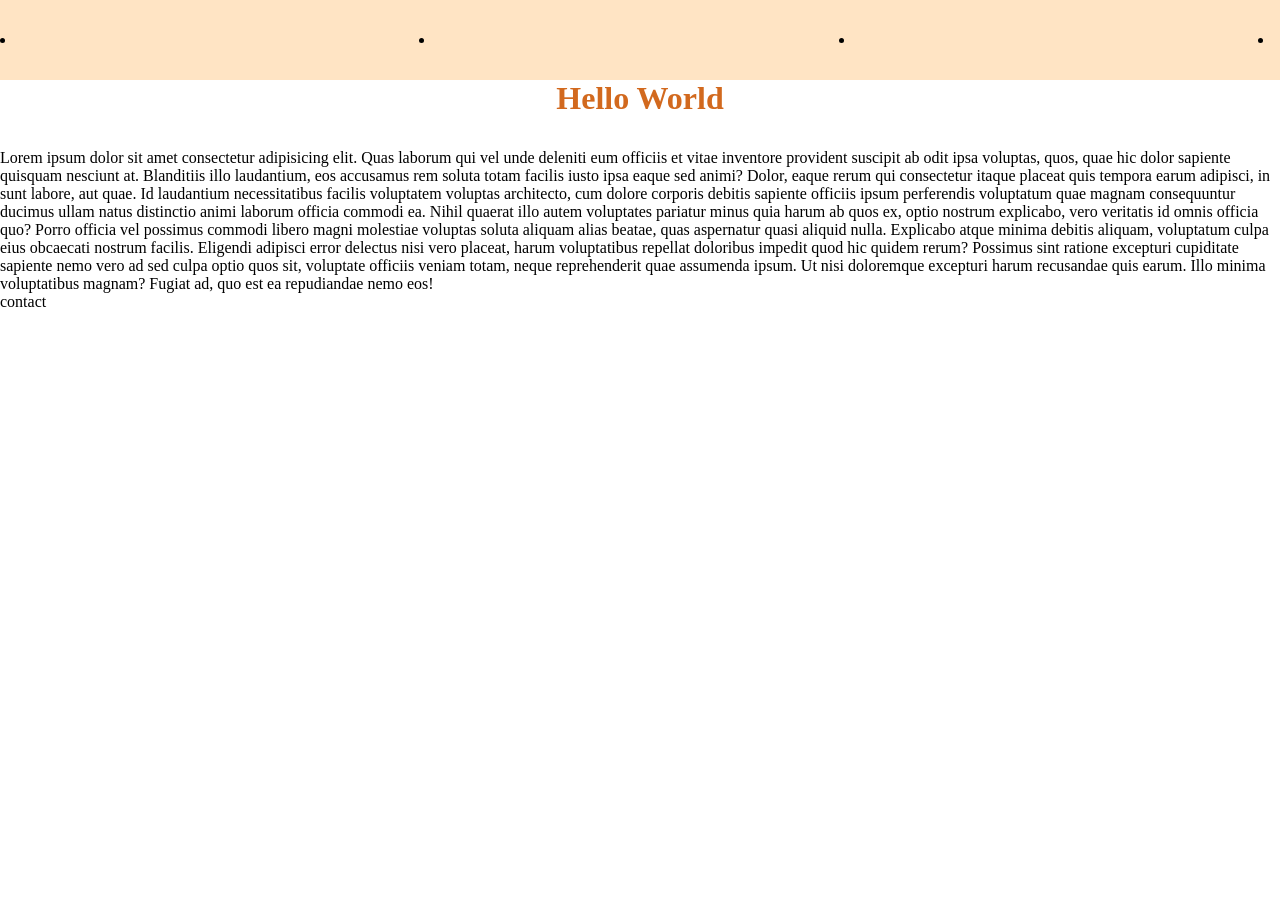
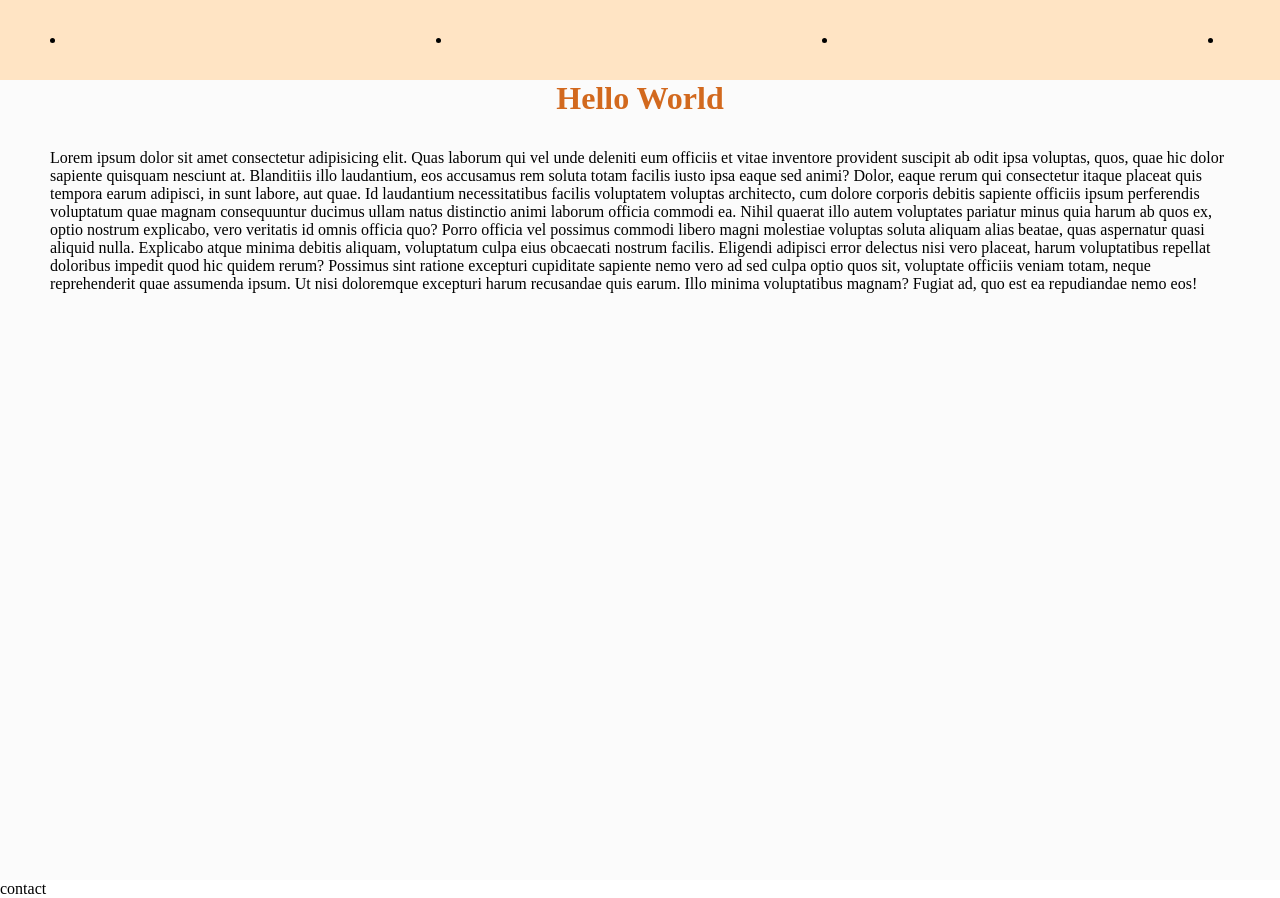
Before and after one commit to saraEM08/TP, a plain HTML site: page index.html in a window 1280 px wide. Before the commit the page ends 800 px from the top, so only its background shows below. Drawn offline with Linux system fonts and the light colour scheme.

Commit message:
CSS mise a jour

```diff
--- a/style.css
+++ b/style.css
@@ -17,4 +17,11 @@ header {
   background-color: bisque;
   height: 10vh;
   align-items: center;
+  padding: 0px 50px;
 }
+
+main {
+  background-color: rgb(251, 251, 251);
+  height: 100vh;
+  padding: 0px 50px;
+}
```
